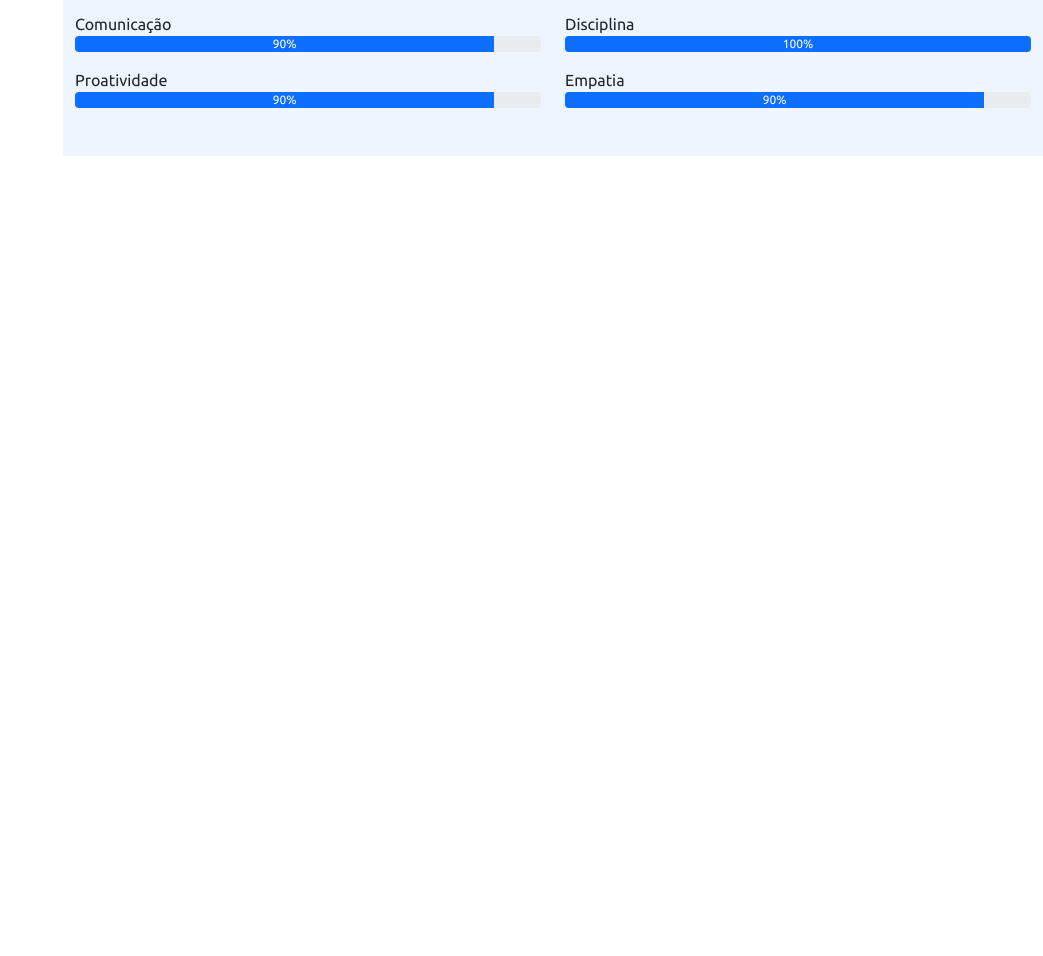
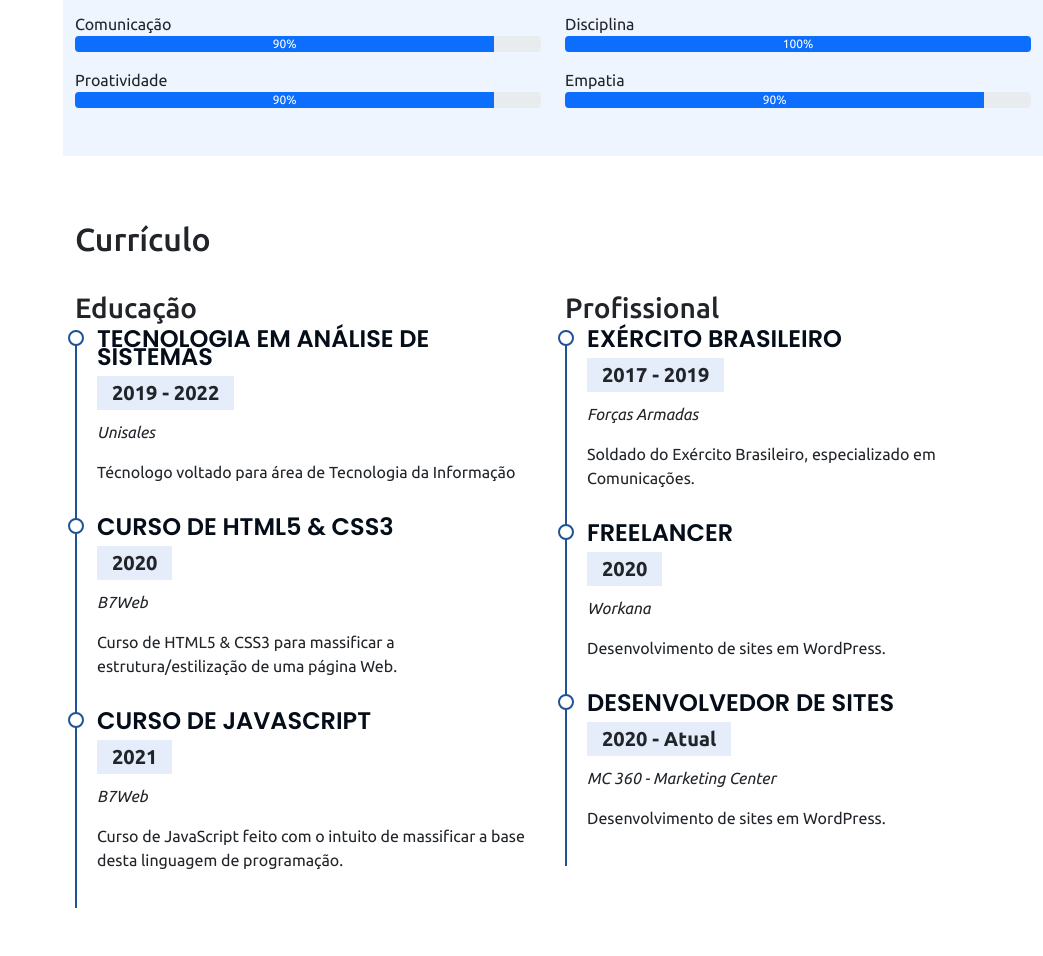
Before and after one commit to andrey-simoes/Projeto-portfolio, a Flask app: page / in a window 1280 px wide. Shown: the part 2094-3050 px from the top of the page, without its empty margins (237-1280 px from the left). Before the commit the page ends 2250 px from the top, so only its background shows below. Run offline with Flask 2, Linux system fonts and the light colour scheme; some libraries are stand-ins or nearby versions.

Commit message:
section curriculo

```diff
--- a/static/style.css
+++ b/static/style.css
@@ -1,5 +1,5 @@
 @import url('https://fonts.googleapis.com/css2?family=Ubuntu:ital,wght@0,300;0,400;0,500;0,700;1,300;1,400;1,500;1,700&display=swap');
-
+@import url('https://fonts.googleapis.com/css2?family=Poppins:ital,wght@0,100;0,200;0,300;0,400;0,500;0,600;0,700;0,800;0,900;1,100;1,200;1,300;1,400;1,500;1,600;1,700;1,800;1,900&family=Ubuntu:ital,wght@0,300;0,400;0,500;0,700;1,300;1,400;1,500;1,700&display=swap');
 html, body{
     font-family: Ubuntu, Arial;
     width: 100%;
@@ -205,3 +205,46 @@ i.menu-mobile {
 .section-bg{
     background-color: #eff5ff;
 }
+
+.cv .cv-title {
+    font-weight: 700;
+    margin-top: 20px;
+    margin-bottom: 20px;
+    color: #050d18;
+}
+
+.cv .cv-item {
+    padding: 0 0 20px 20px;
+    margin-top: -2px;
+    border-left: 2px solid #1f5297;
+    position: relative;
+}
+
+.cv .cv-item h4 {
+    line-height: 18px;
+    font-weight: 600;
+    text-transform: uppercase;
+    font-family: "Poppins", sans-serif;
+    color: #050d18;
+    margin-bottom: 10px;
+}
+
+.cv .cv-item h5 {
+    background: #e4edf9;
+    padding: 5px 15px;
+    display: inline-block;
+    font-weight: 600;
+    margin-bottom: 10px;
+}
+
+.cv .cv-item::before {
+    content: "";
+    position: absolute;
+    top: 0;
+    left: -9px;
+    width: 16px;
+    height: 16px;
+    border: 2px solid #1f5297;
+    background: #fff;
+    border-radius: 50%;
+}
--- a/templates/index.html
+++ b/templates/index.html
@@ -243,6 +243,71 @@
             </div>
         </section>
 
+        <section class="mt-5 cv" id="curriculo">
+
+            <div class="container pb-5">
+                <h2 class="pt-3 pb-4">Currículo</h2>
+                <div class="row">
+                    <div class="col-md-6">
+                        <h3>Educação</h3>
+
+                        <div class="cv-item">
+                            <h4>Tecnologia em Análise de Sistemas</h4>
+                            <h5>2019 - 2022</h5>
+                            <p><em>Unisales</em></p>
+                            <p>Técnologo voltado para área de Tecnologia da Informação
+                            </p>
+                        </div>
+
+                        <div class="cv-item">
+                            <h4>Curso de HTML5 & CSS3</h4>
+                            <h5>2020</h5>
+                            <p><em>B7Web</em></p>
+                            <p>Curso de HTML5 & CSS3 para massificar a estrutura/estilização de uma página Web.
+                            </p>
+                        </div>
+
+                        <div class="cv-item">
+                            <h4>Curso de JavaScript</h4>
+                            <h5>2021</h5>
+                            <p><em>B7Web</em></p>
+                            <p>Curso de JavaScript feito com o intuito de massificar
+                                a base desta linguagem de programação.
+                            </p>
+                        </div>
+
+                    </div>
+                    <div class="col-md-6">
+                        <h3>Profissional</h3>
+                        <div class="cv-item">
+                            <h4>Exército Brasileiro</h4>
+                            <h5>2017 - 2019</h5>
+                            <p><em>Forças Armadas</em></p>
+                            <p>Soldado do Exército Brasileiro, especializado em Comunicações.
+                            </p>
+                        </div>
+
+                        <div class="cv-item">
+                            <h4>Freelancer</h4>
+                            <h5>2020</h5>
+                            <p><em>Workana</em></p>
+                            <p>Desenvolvimento de sites em WordPress.
+                            </p>
+                        </div>
+
+                        <div class="cv-item">
+                            <h4>Desenvolvedor de Sites</h4>
+                            <h5>2020 - Atual</h5>
+                            <p><em>MC 360 - Marketing Center</em></p>
+                            <p>Desenvolvimento de sites em WordPress.
+                            </p>
+                        </div>
+                    </div>
+                </div>
+            </div>
+
+        </section>
+
     </main>
 
 
```
